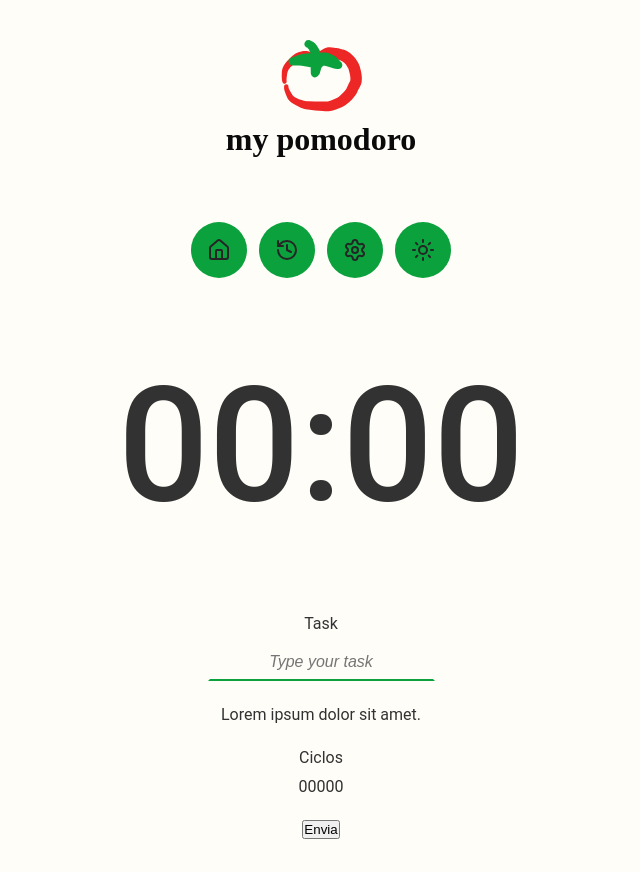
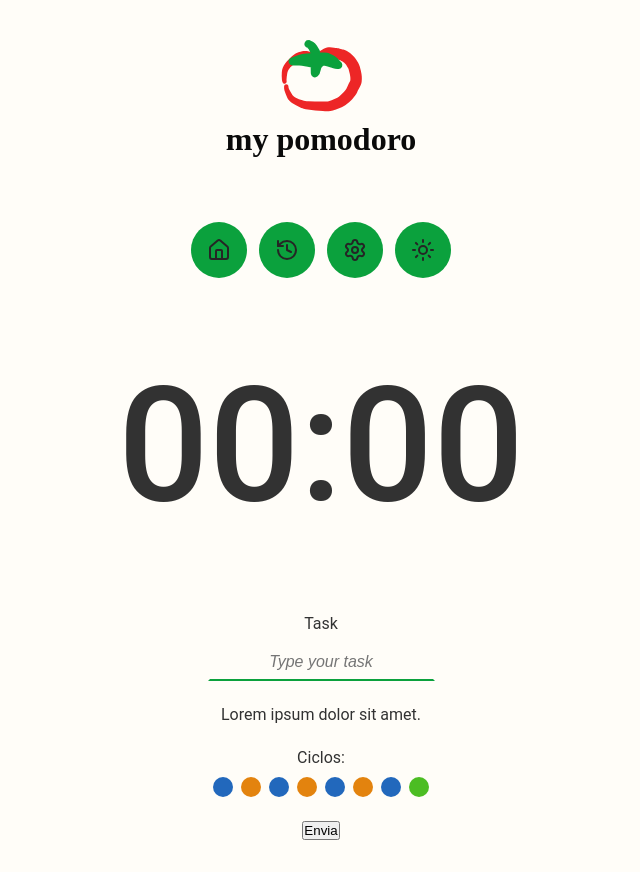
Before and after one commit to amandafralve/mypomodoro-react, a React (Vite) app: page / in a window 1280 px wide. Shown: the whole page, without its empty margins (319-959 px from the left). Built offline with nearby package versions, Linux system fonts and the light colour scheme; a web font is replaced by a local one.

Commit message:
feat: adiciona estático de ciclos

```diff
--- a/src/App.tsx
+++ b/src/App.tsx
@@ -1,5 +1,6 @@
 import { Container } from './components/Container';
 import { Countdown } from './components/Countdown';
+import { Cycles } from './components/Cycles';
 import { Input } from './components/Input';
 import { Logo } from './components/Logo';
 import { Menu } from './components/Menu';
@@ -27,13 +28,15 @@
                     <div className="formRow">
                         <Input id='meuInput' labelText='Task' type='text' placeholder='Type your task'/>
                     </div>
+
                     <div className="formRow">
                         <p>Lorem ipsum dolor sit amet.</p>
                     </div>
-                    <div className="formRow">
-                        <p>Ciclos</p>
-                        <p>00000</p>
+
+                    <div>
+                        <Cycles/>
                     </div>
+
                     <div className="formRow">
                         <button>Envia</button>
                     </div>
--- /dev/null
+++ b/src/components/Cycles/index.tsx
@@ -0,0 +1,23 @@
+import styles from "./styles.module.css"
+
+export function Cycles(){
+    return (
+        <>
+            <div className={styles.cycles}>
+                <span>Ciclos:</span>
+                <div className={styles.cyclesDot}>
+                    <div className={`${styles.cycleDot} ${styles.workTime} `}></div>
+                    <div className={`${styles.cycleDot} ${styles.shortBreakTime} `}></div>
+                    <div className={`${styles.cycleDot} ${styles.workTime} `}></div>
+                    <div className={`${styles.cycleDot} ${styles.shortBreakTime} `}></div>
+                    <div className={`${styles.cycleDot} ${styles.workTime} `}></div>
+                    <div className={`${styles.cycleDot} ${styles.shortBreakTime} `}></div>
+                    <div className={`${styles.cycleDot} ${styles.workTime} `}></div>
+                    <div className={`${styles.cycleDot} ${styles.longBreakTime} `}></div>
+
+
+                </div>
+            </div>
+        </>
+    )
+}
--- /dev/null
+++ b/src/components/Cycles/styles.module.css
@@ -0,0 +1,32 @@
+.cycles {
+    display: flex;
+    align-items: center;
+    justify-content: center;
+    flex-direction: column;
+    gap: 1rem;
+}
+.cyclesDot {
+    display: flex;
+    align-items: center;
+    gap: 0.8rem;
+}
+
+.cycleDot {
+    width: 2rem;
+    height: 2rem;
+    background-color: aqua;
+    border-radius: 50%;
+
+}
+
+.workTime {
+    background-color: var(--workTime);
+}
+
+.shortBreakTime {
+    background-color: var(--shortBreakTime);
+}
+
+.longBreakTime {
+    background-color: var(--longBreakTime);
+}
--- a/src/styles/theme.css
+++ b/src/styles/theme.css
@@ -3,8 +3,12 @@
 
     --primary-color: #0BA13D; /* Buttons */
     --background-color: #FFFDF8;
+    --green-button-hover: #1FD45B;
 
-    --green-button-hover: #1FD45B;
+    /* Cycles */
+    --workTime: rgb(34, 104, 188);
+    --shortBreakTime: rgb(227, 131, 14);
+    --longBreakTime: rgb(76, 189, 35);
 
     /* Cores dos textos */
     --text-default: #323232;
```
